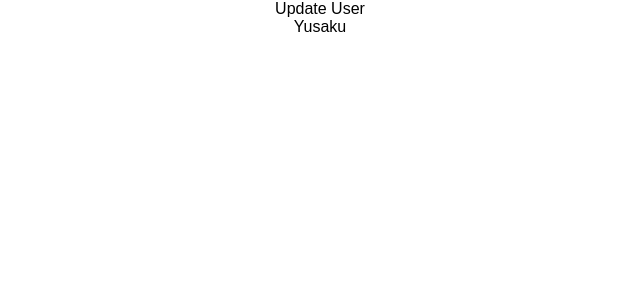
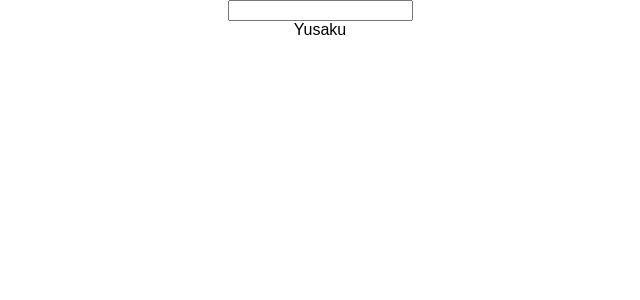
Before and after one commit to yusakukasahara/redux, a React (Create React App) app: page / in a window 1280 px wide. Shown: the top 300 px of the page, without its empty margins (320-960 px from the left). Built offline with nearby package versions, Linux system fonts and the light colour scheme.

Commit message:
mapStateToProps - using passed props

```diff
--- a/src/App.js
+++ b/src/App.js
@@ -1,5 +1,4 @@
 import React, { Component } from 'react';
-import logo from './logo.svg';
 import './App.css';
 
 // import connect from react-redux to app to redux store
@@ -13,15 +12,17 @@ class App extends Component {
     this.onUpdateUser = this.onUpdateUser.bind(this);
   }
 
-  onUpdateUser() {
-    this.props.onUpdateUser('Doremon');
+  onUpdateUser(event) {
+    this.props.onUpdateUser(event.target.value);
   }
 
   render() {
+    console.log(this.props)
+
     return (
       <div className="App">
-
-        <div onClick={this.onUpdateUser}>Update User</div>
+        <input onChange={this.onUpdateUser} />
+        <br/>
         {this.props.user}
       </div>
     );
@@ -29,10 +30,14 @@ class App extends Component {
 }
 
 // mapStateToProps receives the state of the store
-const mapStateToProps = state => ({
-  products: state.products,
-  user: state.user
-});
+// Using passed props by passing props as second argument
+const mapStateToProps = (state, props) => {
+  return {
+    products: state.products,
+    user: state.user,
+    customProp: `${state.user} ${props.someProp}`
+  }
+};
 
 // mapActionsToProps
 const mapActionsToProps = {
--- a/src/index.js
+++ b/src/index.js
@@ -46,5 +46,6 @@ console.log(store.getState());
 // store.dispatch(updateUserAction);
 
 // wrap App component with Provider
-ReactDOM.render(<Provider store={store}><App /></Provider>, document.getElementById('root'));
+// passing in someProp
+ReactDOM.render(<Provider store={store}><App someProp="Banzai"/></Provider>, document.getElementById('root'));
 registerServiceWorker();
```
